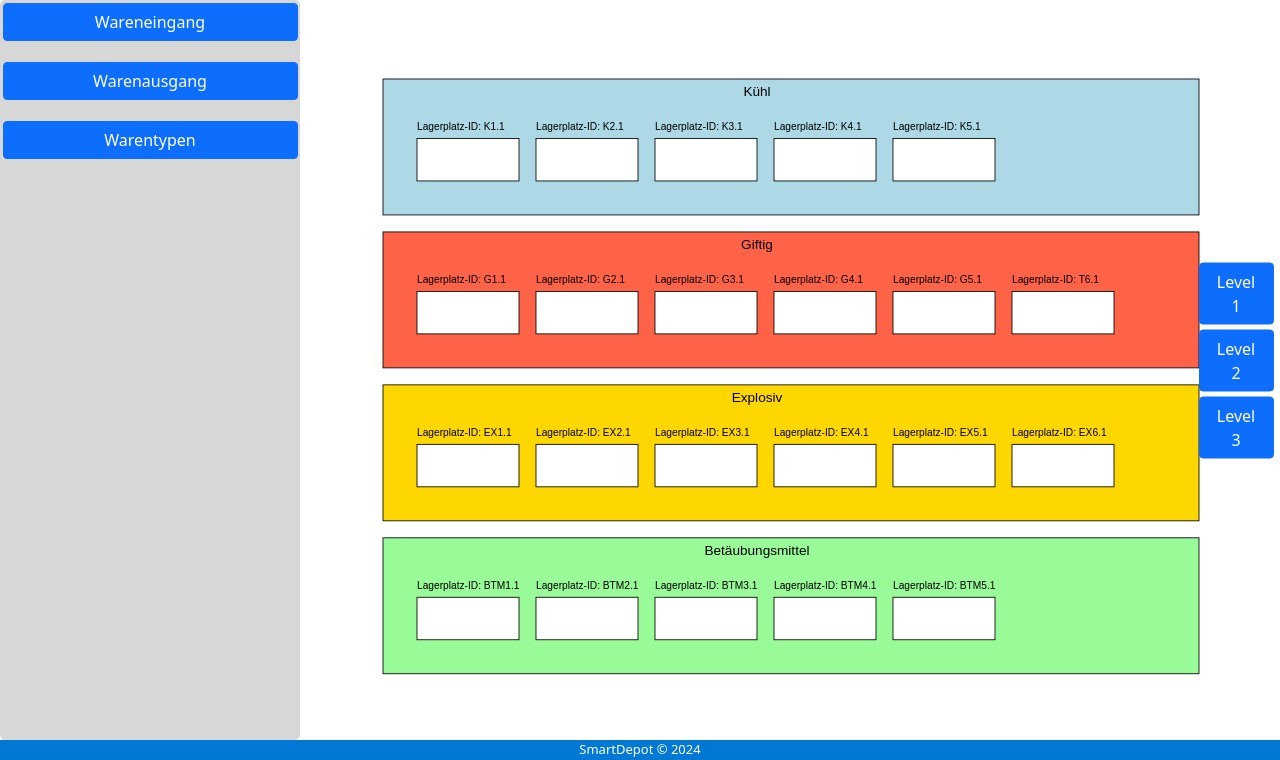
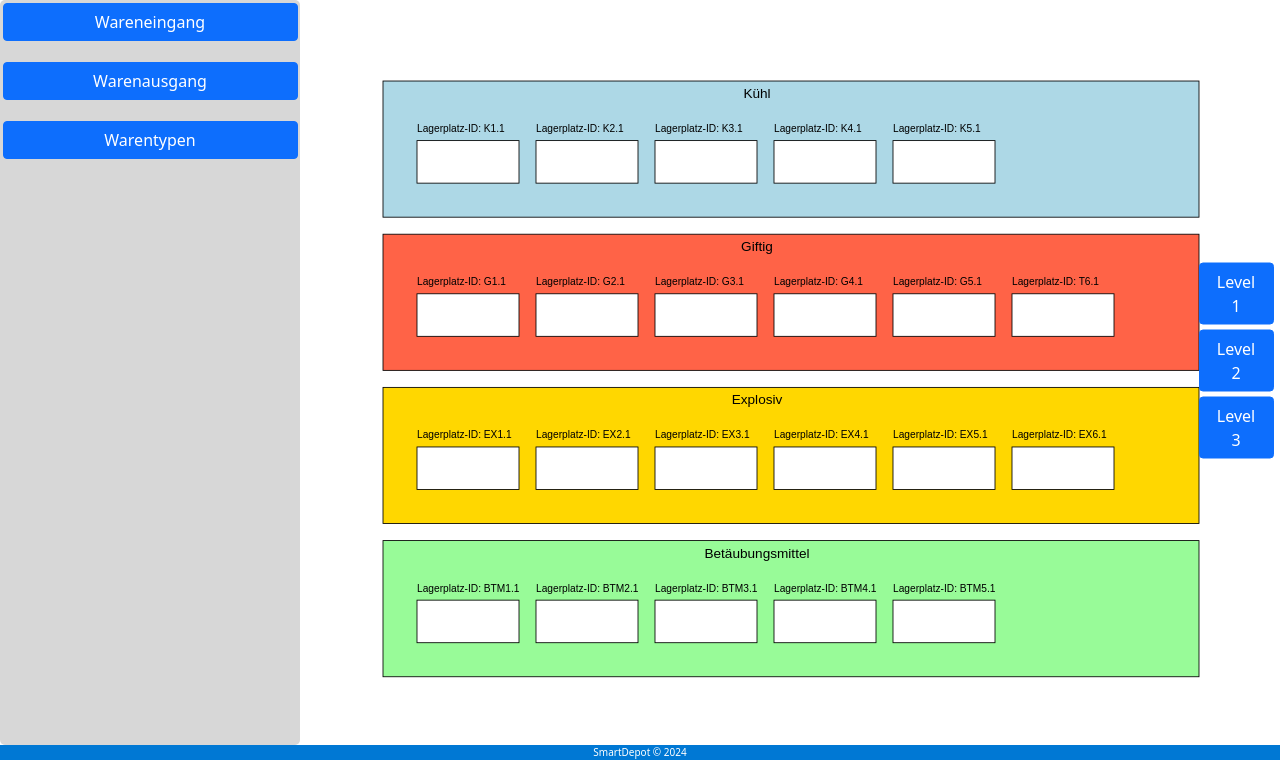
Before and after one commit to AlexanderNungesser/lagerplanungssoftware_mockup, a Flask app: page / in a window 1280 px wide. Shown: the part 40-800 px from the top of the page. Run offline with Flask 3, Linux system fonts and the light colour scheme.

Commit message:
decrease footer in height

```diff
--- a/src/static/css/style.css
+++ b/src/static/css/style.css
@@ -111,9 +111,9 @@ main {
 }
 
 footer {
-    font-size: small;
-    min-height: 20px;
-    max-height: 20px;
+    font-size: x-small;
+    min-height: 15px;
+    max-height: 15px;
     color: #ffffff;
     background-color: var(--smartdepot-blue);
     text-align: center;
```
